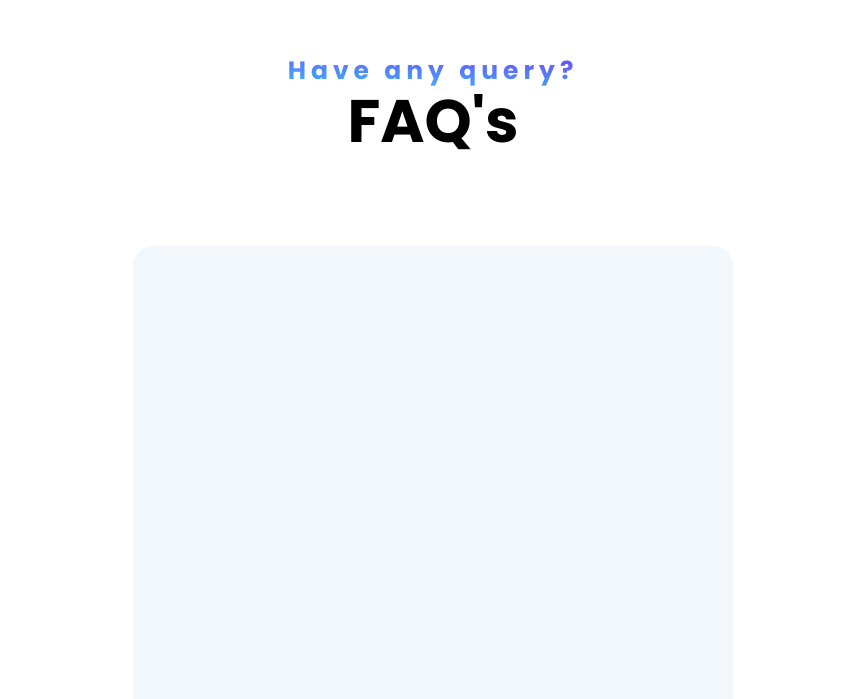
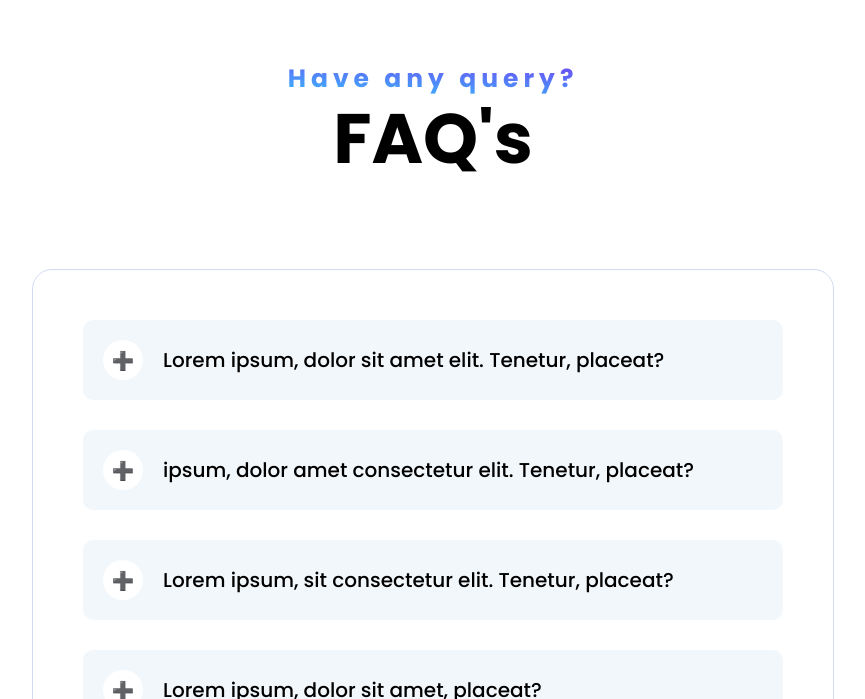
Before and after one commit to ucpi/authxui, a React (Create React App) app: page / in a window 1280 px wide. Shown: the part 4381-5080 px from the top of the page, without its empty margins (207-1072 px from the left). Built offline with nearby package versions, Linux system fonts and the light colour scheme.

Commit message:
created and styled faq section

```diff
--- /dev/null
+++ b/src/Components/Section5/MyAccordion.css
@@ -0,0 +1,45 @@
+.question {
+  background-color: #f2f7fb;
+  font-size: 1.8rem;
+  display: flex;
+  align-items: center;
+  border-radius: 1rem;
+  margin-top: 3rem;
+  padding: 2rem;
+}
+
+.question h3 {
+  font-size: 2rem;
+  font-weight: 500;
+}
+
+.question p {
+  text-align: center;
+  height: 2rem;
+  width: 2rem;
+  padding: 1rem;
+  border-radius: 50%;
+  background-color: #ffffff;
+  margin-right: 2rem;
+  display: flex;
+  align-items: center;
+  justify-content: center;
+  cursor: pointer;
+}
+
+.answer {
+  padding: 1rem 2rem 3rem 0;
+  font-size: 1.5rem;
+  background-color: #ffe3e346;
+  border-radius: 1rem;
+  padding: 3rem;
+}
+
+@media (max-width: 500px) {
+  .question {
+    padding: 2rem 0 2rem 2rem;
+  }
+  .answer {
+    font-size: 2rem;
+  }
+}
--- /dev/null
+++ b/src/Components/Section5/MyAccordion.js
@@ -0,0 +1,18 @@
+import React from "react";
+import { useState } from "react";
+import "./MyAccordion.css";
+
+const MyAccordion = ({ question, answer }) => {
+  const [show, setShow] = useState(false);
+  return (
+    <>
+      <div className="question">
+        <p onClick={() => setShow(!show)}>{show ? "➖" : "➕"}</p>
+        <h3>{question}</h3>
+      </div>
+      {show && <p className="answer">{answer}</p>}
+    </>
+  );
+};
+
+export default MyAccordion;
--- a/src/Components/Section5/Section5.css
+++ b/src/Components/Section5/Section5.css
@@ -8,11 +8,11 @@
 
 .section-5 h1 {
   margin: 10rem 0 5rem 0;
-  font-size: 6rem;
+  font-size: 7rem;
   font-weight: 700;
   color: #000000;
   text-align: center;
-  line-height: 5rem;
+  line-height: 6rem;
 }
 
 .section-5 span {
@@ -22,12 +22,13 @@
   -webkit-background-clip: text;
   -webkit-text-fill-color: transparent;
 }
+
 .section-5 .faq-container {
-  width: 60rem;
-  height: 60rem;
-  background-color: #f2f7fb;
+  width: 70rem;
+  border: 1px solid #d2dbf2;
   border-radius: 2rem;
   margin: 5rem 0 10rem 0;
+  padding: 2rem 5rem 5rem 5rem;
 }
 
 @media (max-width: 1000px) {
--- a/src/Components/Section5/Section5.jsx
+++ b/src/Components/Section5/Section5.jsx
@@ -1,16 +1,27 @@
-import React from "react";
+import React, { useState } from "react";
 import "./Section5.css";
+import { questions } from "./api";
+import MyAccordion from "./MyAccordion";
 
 const Section5 = () => {
+  const [data, setData] = useState(questions);
+
   return (
-    <div className="section-5">
+    <>
+    <section className="section-5">
       <h1 className="heading">
         <span>Have any query?</span>
         <br />
         FAQ's
       </h1>
-      <div className="faq-container"></div>
-    </div>
+      <div className="faq-container">
+        {data.map((curElem) => {
+          const { id } = curElem;
+          return <MyAccordion key={id} {...curElem} />;
+        })}
+      </div>
+    </section>
+    </>
   );
 };
 
--- /dev/null
+++ b/src/Components/Section5/api.js
@@ -0,0 +1,32 @@
+export const questions = [
+  {
+    id: 1,
+    question: "Lorem ipsum, dolor sit amet elit. Tenetur, placeat?",
+    answer:
+      "Lorem ipsum  sit amet consectetur elit. Facere voluptas quod consequuntur labore quos quisquam",
+  },
+  {
+    id: 2,
+    question: "ipsum, dolor amet consectetur elit. Tenetur, placeat?",
+    answer:
+      "Lorem ipsum dolor sit amet consectetur elit. Facere voluptas quod consequuntur labore quos quisquam",
+  },
+  {
+    id: 3,
+    question: "Lorem ipsum, sit consectetur elit. Tenetur, placeat?",
+    answer:
+      "Lorem ipsum dolor sit amet consectetur elit. Facere voluptas quod labore quos quisquam",
+  },
+  {
+    id: 4,
+    question: "Lorem ipsum, dolor sit amet, placeat?",
+    answer:
+      "Lorem ipsum dolor sit amet consectetur elit. Facere voluptas quod consequuntur labore quos quisquam",
+  },
+  {
+    id: 5,
+    question: "ipsum, dolor sit amet elit. Tenetur, placeat?",
+    answer:
+      "Lorem ipsum dolor sit amet consectetur elit. quod consequuntur labore quos quisquam",
+  },
+];
```
